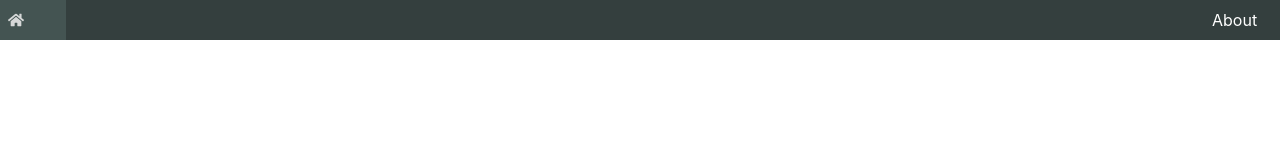
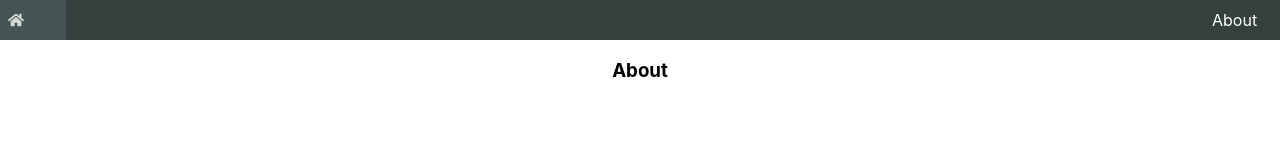
Before and after one commit to bpeterson1663/personal-portfolio, a React app: page /about in a window 1280 px wide. Shown: the top 160 px of the page. Built offline with nearby package versions, Linux system fonts and the light colour scheme.

Commit message:
feat(routing): implement browser routing with react router dom

```diff
--- a/package.json
+++ b/package.json
@@ -29,6 +29,7 @@
     "@babel/preset-typescript": "^7.13.0",
     "@types/react": "^17.0.3",
     "@types/react-dom": "^17.0.2",
+    "@types/react-router-dom": "^5.1.7",
     "babel-loader": "^8.2.2",
     "css-loader": "^5.1.3",
     "cz-conventional-changelog": "^3.3.0",
--- a/src/App.tsx
+++ b/src/App.tsx
@@ -1,12 +1,21 @@
 import React from 'react'
+import { Link } from 'react-router-dom'
+import { Route, Switch, BrowserRouter } from 'react-router-dom'
 import { NavBar, NavItem } from './components/Common/index'
+import { About } from './components/Pages/index'
+
 const App: React.FC = (): JSX.Element => {
   return (
-    <div>
+    <BrowserRouter>
       <NavBar>
-        <NavItem width={60} title="About" />
+        <Link to="/about" style={{ textDecoration: 'none' }}>
+          <NavItem width={60} title="About" />
+        </Link>
       </NavBar>
-    </div>
+      <Switch>
+        <Route path="/about" component={About} />
+      </Switch>
+    </BrowserRouter>
   )
 }
 
```
Also changed, not shown: 1 other file (tests, documents, lock files or other folders).
